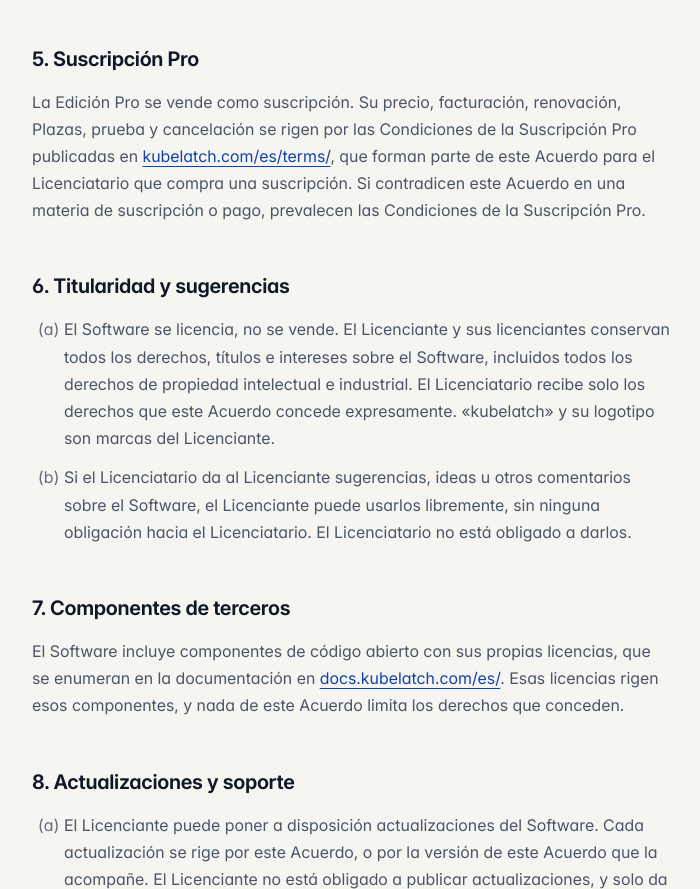
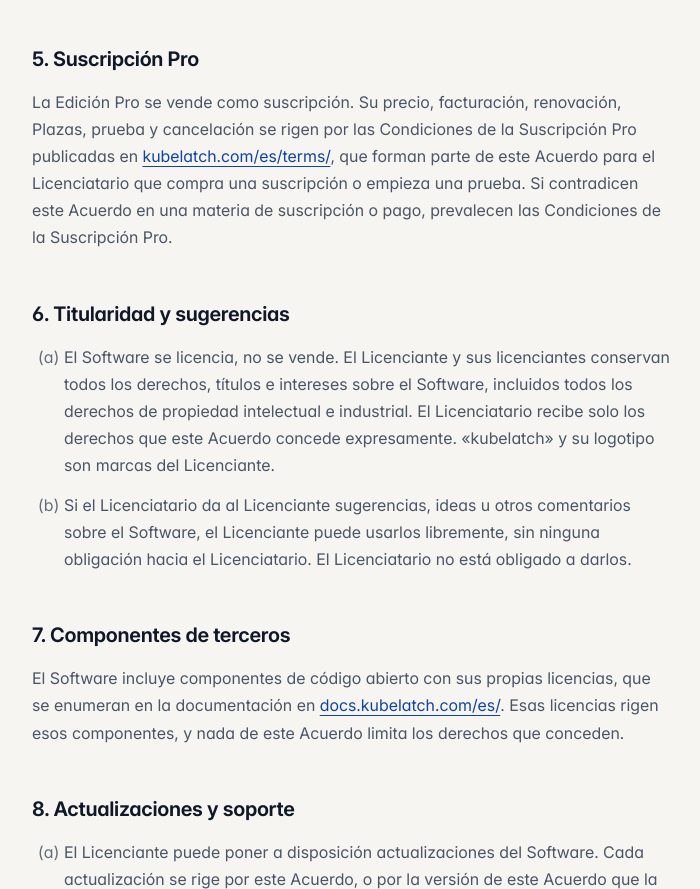
Before and after one commit to picaportelabs/kubelatch.com, a plain HTML site: page site/es/terms/index.html in a window 1280 px wide. Shown: the part 4527-5416 px from the top of the page, without its empty margins (64-764 px from the left). Drawn offline with Linux system fonts and the light colour scheme.

Commit message:
fix(legal): bind trial users to the Pro Subscription Terms in EULA section 5

```diff
--- a/site/es/terms/index.html
+++ b/site/es/terms/index.html
@@ -99,7 +99,7 @@
         </li>
       </ol>
       <h3 id="eula-5">5. Suscripción Pro</h3>
-      <p>La Edición Pro se vende como suscripción. Su precio, facturación, renovación, Plazas, prueba y cancelación se rigen por las Condiciones de la Suscripción Pro publicadas en <a href="https://kubelatch.com/es/terms/">kubelatch.com/es/terms/</a>, que forman parte de este Acuerdo para el Licenciatario que compra una suscripción. Si contradicen este Acuerdo en una materia de suscripción o pago, prevalecen las Condiciones de la Suscripción Pro.</p>
+      <p>La Edición Pro se vende como suscripción. Su precio, facturación, renovación, Plazas, prueba y cancelación se rigen por las Condiciones de la Suscripción Pro publicadas en <a href="https://kubelatch.com/es/terms/">kubelatch.com/es/terms/</a>, que forman parte de este Acuerdo para el Licenciatario que compra una suscripción o empieza una prueba. Si contradicen este Acuerdo en una materia de suscripción o pago, prevalecen las Condiciones de la Suscripción Pro.</p>
       <h3 id="eula-6">6. Titularidad y sugerencias</h3>
       <ol class="plain" type="a">
         <li>El Software se licencia, no se vende. El Licenciante y sus licenciantes conservan todos los derechos, títulos e intereses sobre el Software, incluidos todos los derechos de propiedad intelectual e industrial. El Licenciatario recibe solo los derechos que este Acuerdo concede expresamente. «kubelatch» y su logotipo son marcas del Licenciante.</li>
```
Also changed, not shown: site/terms/index.html (+1 -1 lines).
